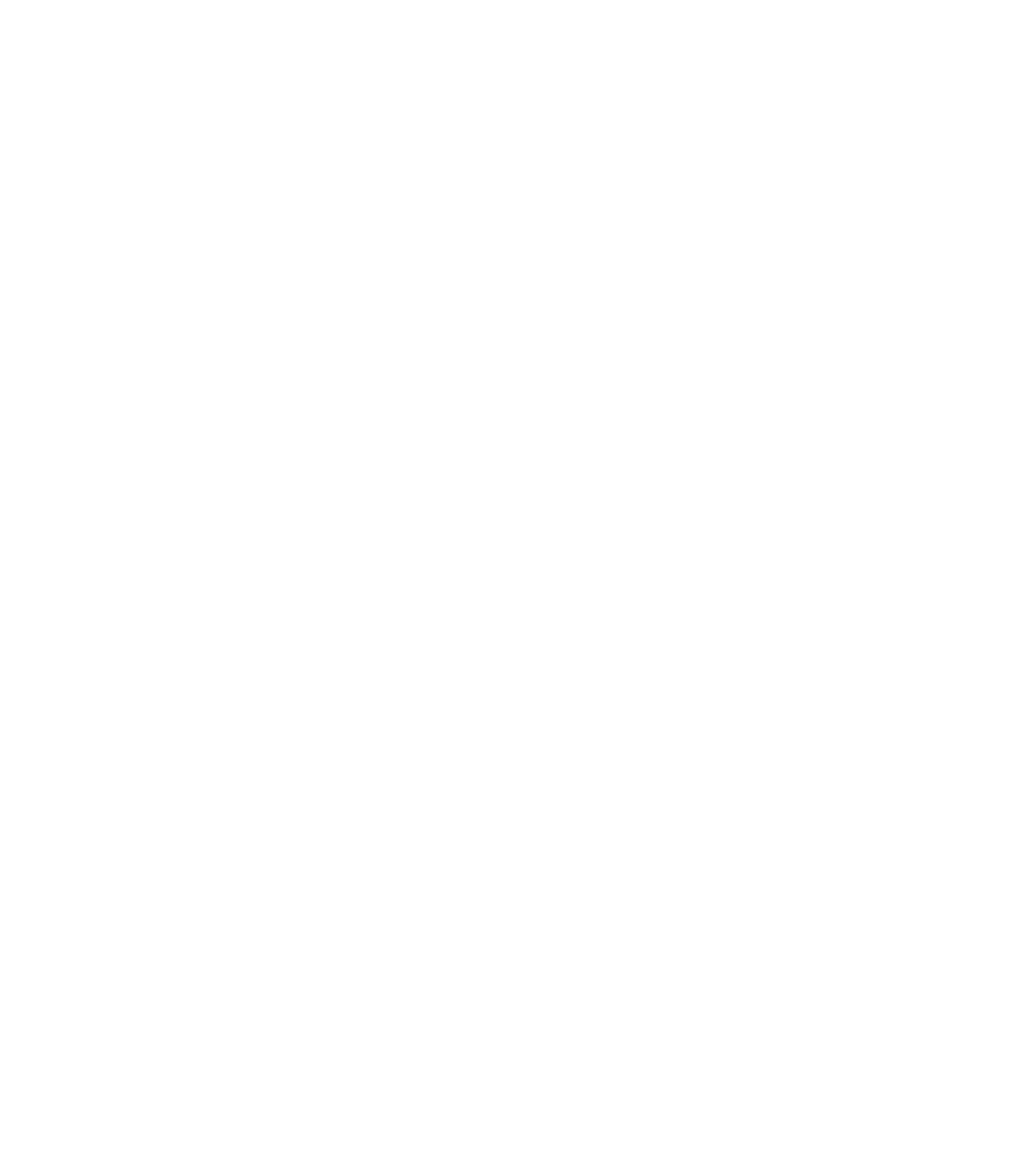
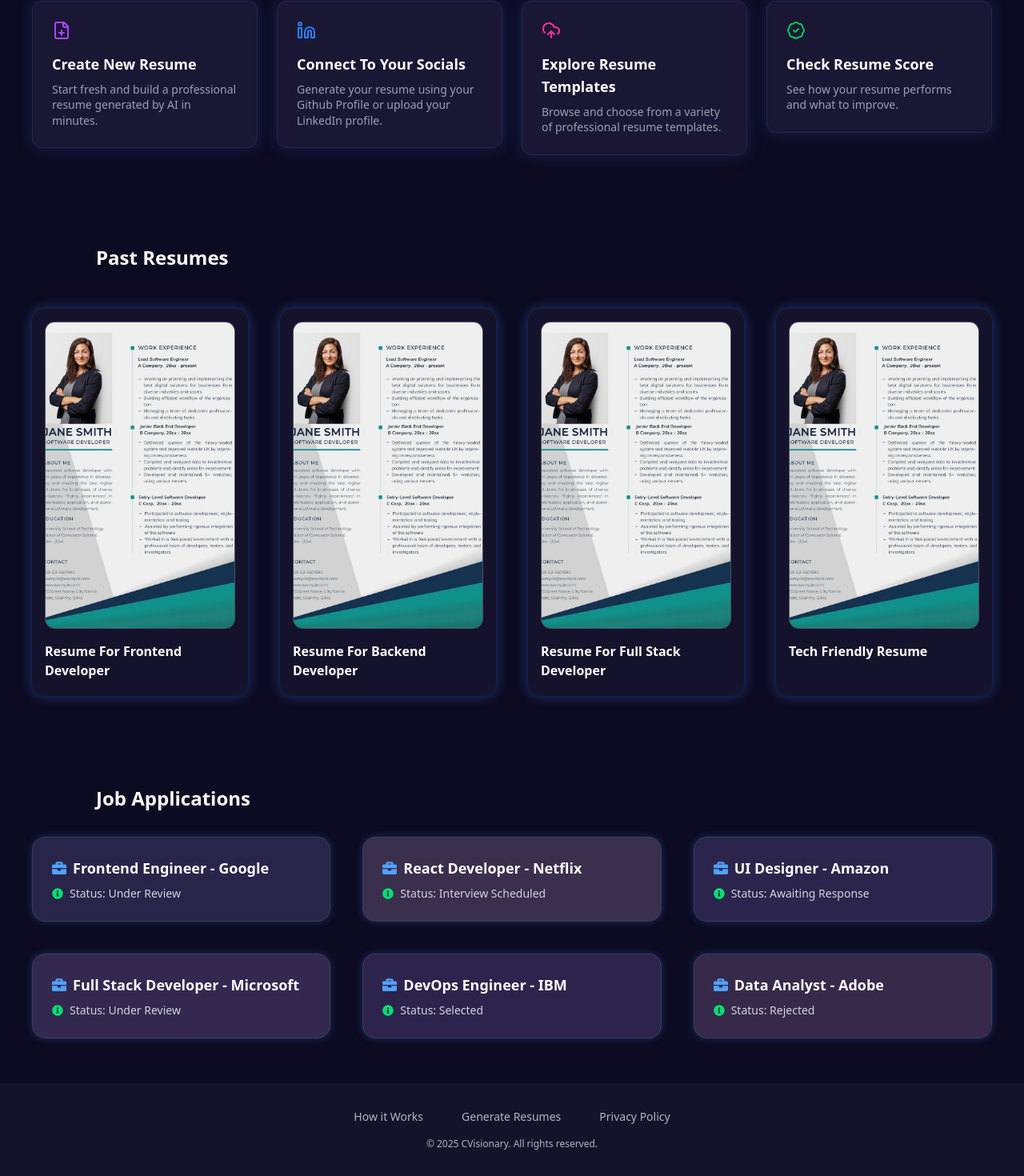
Before and after one commit to QuantumRebels/CVisionary, a React (Vite) app in the folder frontend/: page /dashboard in a window 1280 px wide. Shown: the part 413-1883 px from the top of the page at 80% size. Before the commit the page ends 800 px from the top, so only its background shows below. Built offline with nearby package versions, Linux system fonts and the light colour scheme.

Commit message:
Dashboard page updated

```diff
--- a/frontend/src/App.jsx
+++ b/frontend/src/App.jsx
@@ -18,7 +18,7 @@
         <Route path="/login" element = {<Login/>} />
         <Route path="/register" element = {<Register/>} />
         <Route path="/dashboard" element = {<Dashboard/>} />
-        <Route path="/resume_builder" element = {<Resume_builder/>} />
+        <Route path="/resume-builder" element = {<Resume_builder/>} />
         <Route path="/resume-checker" element ={ <Resume_checker/>} />
 
     </Routes>
--- /dev/null
+++ b/frontend/src/components/dashboard/actions.jsx
@@ -0,0 +1,54 @@
+import React from "react";
+import { FilePlus, UploadCloud, Linkedin, BadgeCheck } from "lucide-react";
+
+const actions = [
+  {
+    icon: <FilePlus className="text-purple-500 w-6 h-6" />,
+    title: "Create New Resume",
+    desc: "Start fresh and build a professional resume generated by AI in minutes.",
+    link: "/resume-builder",
+  },
+  {
+    icon: <Linkedin className="text-blue-500 w-6 h-6" />,
+    title: "Connect To Your Socials",
+    desc: "Generate your resume using your Github Profile or upload your LinkedIn profile.",
+    link: "/social-connect",
+  },
+  {
+    icon: <UploadCloud className="text-pink-500 w-6 h-6" />,
+    title: "Explore Resume Templates",
+    desc: "Browse and choose from a variety of professional resume templates.",
+    link: "/templates",
+  },
+  {
+    icon: <BadgeCheck className="text-green-500 w-6 h-6" />,
+    title: "Check Resume Score",
+    desc: "See how your resume performs and what to improve.",
+    link: "/resume-checker",
+  },
+];
+
+const QuickActions = () => {
+  return (
+    <section className="bg-[#0d0b22] text-white py-14 px-6 md:px-10">
+      <div className="grid grid-cols-1 sm:grid-cols-2 lg:grid-cols-4 gap-6 max-w-7xl mx-auto">
+        {actions.map((action, index) => (
+          <a key={index} href={action.link} className="no-underline">
+            <div
+              className="bg-[#1a1735] border border-[#29244a] rounded-xl p-6 cursor-pointer
+              shadow-[0_0_20px_rgba(59,130,246,0.2)]
+              hover:shadow-[0_0_30px_rgba(59,130,246,0.5)]
+              hover:border-blue-500 transition-all duration-300"
+            >
+              <div className="mb-4">{action.icon}</div>
+              <h3 className="text-lg font-semibold mb-2">{action.title}</h3>
+              <p className="text-sm text-gray-400 leading-snug">{action.desc}</p>
+            </div>
+          </a>
+        ))}
+      </div>
+    </section>
+  );
+};
+
+export default QuickActions;
--- a/frontend/src/components/dashboard/dashboard.jsx
+++ /dev/null
@@ -1,18 +0,0 @@
-import React from "react"
-
-
-function App() {
-
-
-  return (
-    <>
-      <div className="app">
-          <h1 className="text-red-600 text-6xl font-bold">Welcome to CVisionary</h1>
-          <p className="text-3xl text-black font-semibold mt-4">We are currently under construction</p>
-      </div>
-
-    </>
-  )
-}
-
-export default App
--- /dev/null
+++ b/frontend/src/components/dashboard/footer.jsx
@@ -0,0 +1,20 @@
+import React from "react";
+
+function Footer() {
+  return (
+    <footer className={"py-8 px-4 bg-[#13132a] text-[#b3b3c6]" }>
+      <div className="flex flex-col items-center max-w-5xl mx-auto w-full gap-2">
+        <div className="flex gap-12 text-sm mb-2">
+          <a href="#" className={ "hover:underline" }>How it Works</a>
+          <a href="#" className={ "hover:underline"}>Generate Resumes</a>
+          <a href="#" className={ "hover:underline" }>Privacy Policy</a>
+        </div>
+        <div className="text-xs text-center">
+          © 2025 CVisionary. All rights reserved.
+        </div>
+      </div>
+    </footer>
+  );
+}
+
+export default Footer;
--- /dev/null
+++ b/frontend/src/components/dashboard/jobs.jsx
@@ -0,0 +1,62 @@
+import React from "react";
+import { FaBriefcase, FaInfoCircle } from "react-icons/fa";
+
+const jobs = [
+  {
+    title: "Frontend Engineer - Google",
+    status: "Under Review",
+    color: "bg-[#29244a]",
+  },
+  {
+    title: "React Developer - Netflix",
+    status: "Interview Scheduled",
+    color: "bg-[#3a2f4d]",
+  },
+  {
+    title: "UI Designer - Amazon",
+    status: "Awaiting Response",
+    color: "bg-[#2b254d]",
+  },
+  {
+    title: "Full Stack Developer - Microsoft",
+    status: "Under Review",
+    color: "bg-[#33284f]",
+  },
+  {
+    title: "DevOps Engineer - IBM",
+    status: "Selected",
+    color: "bg-[#2d244d]",
+  },
+  {
+    title: "Data Analyst - Adobe",
+    status: "Rejected",
+    color: "bg-[#36294a]",
+  },
+];
+
+const JobApplications = () => {
+  return (
+    <section className="bg-[#0d0b22] text-white px-6 md:px-10 py-14">
+      <h2 className="text-2xl font-bold mb-8 ml-4 ml-20">Job Applications</h2>
+      <div className="grid grid-cols-1 sm:grid-cols-2 md:grid-cols-3 gap-10 max-w-7xl mx-auto">
+        {jobs.map((job, idx) => (
+          <div
+            key={idx}
+            className={`rounded-2xl ${job.color} p-6 border border-gray-700 shadow-[0_0_10px_rgba(59,130,246,0.3)] transition-all duration-300 transform hover:scale-105`}
+          >
+            <div className="flex items-center gap-2 text-lg font-semibold mb-2">
+              <FaBriefcase className="text-blue-400" />
+              {job.title}
+            </div>
+            <div className="flex items-center gap-2 text-sm text-gray-300">
+              <FaInfoCircle className="text-green-400" />
+              Status: {job.status}
+            </div>
+          </div>
+        ))}
+      </div>
+    </section>
+  );
+};
+
+export default JobApplications;
--- /dev/null
+++ b/frontend/src/components/dashboard/resume.jsx
@@ -0,0 +1,56 @@
+import React from "react";
+import ResumeImage from "../../assets/images/resume.jpeg";
+
+const resumes = [
+  {
+    name: "Resume For Frontend Developer",
+    image: ResumeImage,
+    border: "border-purple-500",
+    textColor: "text-purple-400",
+  },
+  {
+    name: "Resume For Backend Developer",
+    image: ResumeImage,
+    border: "border-green-500",
+    textColor: "text-green-400",
+  },
+  {
+    name: "Resume For Full Stack Developer",
+    image: ResumeImage,
+    border: "border-yellow-400",
+    textColor: "text-yellow-400",
+  },
+  {
+    name: "Tech Friendly Resume",
+    image: ResumeImage,
+    border: "border-pink-500",
+    textColor: "text-pink-400",
+  },
+];
+
+const ResumeGallery = () => {
+  return (
+    <section className="bg-[#0d0b22] text-white px-6 md:px-10 py-14">
+      <h2 className="text-2xl font-bold mb-6 text-white ml-20">Past Resumes</h2>
+      <div className="grid grid-cols-1 sm:grid-cols-2 md:grid-cols-3 lg:grid-cols-4 gap-10 max-w-7xl mx-auto mt-12">
+        {resumes.map((resume, idx) => (
+          <div
+            key={idx}
+            className={`rounded-2xl bg-[#15132b] shadow-[0_0_15px_rgba(59,130,246,0.4)] p-4 transition-all duration-300 transform hover:scale-105`}
+          >
+            <img
+              src={resume.image}
+              alt={resume.name}
+              className="rounded-xl mb-4 w-full object-cover h-96 border border-gray-600"
+            />
+            <div className={`font-semibold text-md mb-1`}>
+              {resume.name}
+            </div>
+          </div>
+        ))}
+      </div>
+    </section>
+  );
+};
+
+export default ResumeGallery;
--- /dev/null
+++ b/frontend/src/components/dashboard/welcome.jsx
@@ -0,0 +1,33 @@
+import React from "react";
+import { Plus, Wand2 } from "lucide-react";
+
+const WelcomeSection = () => {
+  return (
+    <section className="w-full bg-[#0d0b22] text-white py-16 px-4 md:px-10 mt-12">
+      <div className="max-w-4xl mx-auto text-center">
+        {/* Heading */}
+        <h1 className="text-4xl md:text-5xl font-bold mb-4 leading-tight">
+          Welcome to CVisionary
+        </h1>
+
+        {/* Subtext */}
+        <p className="text-gray-400 text-lg md:text-xl mb-8">
+          Craft a standout resume that showcases your skills and helps you land your dream job.
+        </p>
+
+        {/* Input Box with Always-On Glow */}
+        <div className="flex items-center justify-between max-w-2xl mx-auto gap-3 bg-[#1a1735] border border-gray-700 shadow-[0_0_15px_rgba(59,130,246,0.3)] rounded-full px-6 py-3 transition-all duration-300">
+          <Plus className="w-5 h-5 text-gray-400 hover:text-white transition-colors duration-300 cursor-pointer" />
+          <input
+            type="text"
+            placeholder="Type your question or request here..."
+            className="flex-grow bg-transparent outline-none text-sm text-white placeholder:text-blue-400 placeholder:animate-pulse"
+          />
+          <Wand2 className="w-5 h-5 text-blue-500 hover:text-white transition-colors duration-300 cursor-pointer" />
+        </div>
+      </div>
+    </section>
+  );
+};
+
+export default WelcomeSection;
--- a/frontend/src/components/resume_checker/ResumeReviewer.jsx
+++ b/frontend/src/components/resume_checker/ResumeReviewer.jsx
@@ -2,6 +2,7 @@
 import Navbar from "@/components/landing/Navbar";
 import { motion } from "framer-motion";
 import { FileText, UploadCloud, Search, BarChart2 } from "lucide-react";
+import Footer from "../dashboard/footer";
 
 const features = [
   {
@@ -178,6 +179,7 @@
           </div>
         </motion.section>
       </div>
+      <Footer />
     </div>
   );
 }
--- a/frontend/src/pages/dashboard.jsx
+++ b/frontend/src/pages/dashboard.jsx
@@ -1,10 +1,20 @@
 import { React}  from "react";
 import Navbar from "@/components/landing/Navbar";
+import QuickActions from "@/components/dashboard/actions";
+import WelcomeSection from "@/components/dashboard/welcome";
+import ResumeGallery from "@/components/dashboard/resume";
+import JobApplications from "@/components/dashboard/jobs";
+import Footer from "@/components/dashboard/footer";
 
 const dashboard  = () => {
   return (
     <div className="app">
        <Navbar isLoggedIn={true} darkMode={true} setDarkMode={() => {}} />
+        <WelcomeSection/>
+        <QuickActions />
+        <ResumeGallery />
+        <JobApplications />
+        <Footer/>
     </div>
   );
 }
```
Also changed, not shown: frontend/src/assets/images/resume.jpeg (added).
